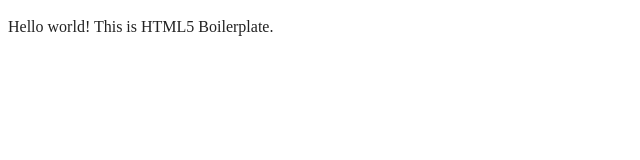
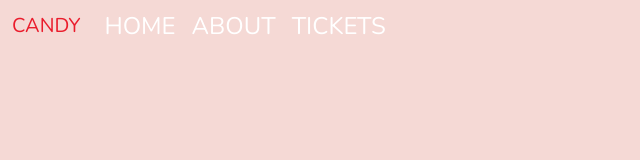
Before and after one commit to F8TGT/Museum-Of-Candy, a website built with webpack: page index.html in a window 1280 px wide. Shown: the whole page, without its empty margins (0-640 px from the left). Built offline with nearby package versions, Linux system fonts and the light colour scheme.

Commit message:
-Added navbar and style it with Bootstrap.

```diff
--- a/css/style.css
+++ b/css/style.css
@@ -172,9 +172,9 @@
 }
 
 @media print,
-  (-webkit-min-device-pixel-ratio: 1.25),
-  (min-resolution: 1.25dppx),
-  (min-resolution: 120dpi) {
+(-webkit-min-device-pixel-ratio: 1.25),
+(min-resolution: 1.25dppx),
+(min-resolution: 120dpi) {
   /* Style adjustments for high resolution devices */
 }
 
@@ -244,3 +244,25 @@
     page-break-after: avoid;
   }
 }
+
+body {
+  background: #F5D9D5;
+  font-family: "Nunito", sans-serif;
+}
+
+#mainNavbar {
+  font-size: 1.5rem;
+  font-weight: 100;
+}
+
+#mainNavbar .nav-link {
+  color: white;
+}
+
+#mainNavbar .nav-link:hover {
+  color: #EA1C2C;
+}
+
+#mainNavbar .navbar-brand {
+  color: #EA1C2C;
+}
--- a/index.html
+++ b/index.html
@@ -4,8 +4,7 @@
 <head>
   <meta charset="utf-8">
   <meta name="viewport" content="width=device-width, initial-scale=1">
-  <title></title>
-  <link rel="stylesheet" href="css/style.css">
+  <title>Museum of Candy</title>
   <meta name="description" content="">
 
   <meta property="og:title" content="">
@@ -20,13 +19,43 @@
 
   <link rel="manifest" href="site.webmanifest">
   <meta name="theme-color" content="#fafafa">
+  <link rel="preconnect" href="https://fonts.googleapis.com">
+  <link rel="preconnect" href="https://fonts.gstatic.com" crossorigin>
+  <link href="https://fonts.googleapis.com/css2?family=Nunito:ital,wght@0,200..1000;1,200..1000&display=swap"
+        rel="stylesheet">
+  <link href="https://cdn.jsdelivr.net/npm/bootstrap@5.0.2/dist/css/bootstrap.min.css" rel="stylesheet"
+        integrity="sha384-EVSTQN3/azprG1Anm3QDgpJLIm9Nao0Yz1ztcQTwFspd3yD65VohhpuuCOmLASjC" crossorigin="anonymous">
+  <link rel="stylesheet" href="css/style.css">
 </head>
 
 <body>
+<nav id="mainNavbar" class="navbar navbar-dark navbar-expand-md py-0 fixed-top">
+  <div class="container-fluid">
+    <a href="#" class="navbar-brand">CANDY</a>
+    <button class="navbar-toggler" type="button" data-bs-toggle="collapse" data-bs-target="#navLinks"
+            aria-controls="navbarToggleExternalContent" aria-expanded="false" aria-label="Toggle navigation">
+      <span class="navbar-toggler-icon"></span>
+    </button>
+    <div class="collapse navbar-collapse" id="navLinks">
+      <ul class="navbar-nav">
+        <li class="nav-item">
+          <a href="" class="nav-link">HOME</a>
+        </li>
+        <li class="nav-item">
+          <a href="" class="nav-link">ABOUT</a>
+        </li>
+        <li class="nav-item">
+          <a href="" class="nav-link">TICKETS</a>
+        </li>
+      </ul>
+    </div>
+  </div>
+</nav>
 
-  <!-- Add your site or application content here -->
-  <p>Hello world! This is HTML5 Boilerplate.</p>
-  <script src="js/app.js"></script>
+<script src="js/app.js"></script>
+<script src="https://cdn.jsdelivr.net/npm/bootstrap@5.0.2/dist/js/bootstrap.bundle.min.js"
+        integrity="sha384-MrcW6ZMFYlzcLA8Nl+NtUVF0sA7MsXsP1UyJoMp4YLEuNSfAP+JcXn/tWtIaxVXM"
+        crossorigin="anonymous"></script>
 
 </body>
 
```
Also changed, not shown: img/hand2.png (added), img/lolli_icon.png (added), img/sprinkles.png (added), 2 other files.
